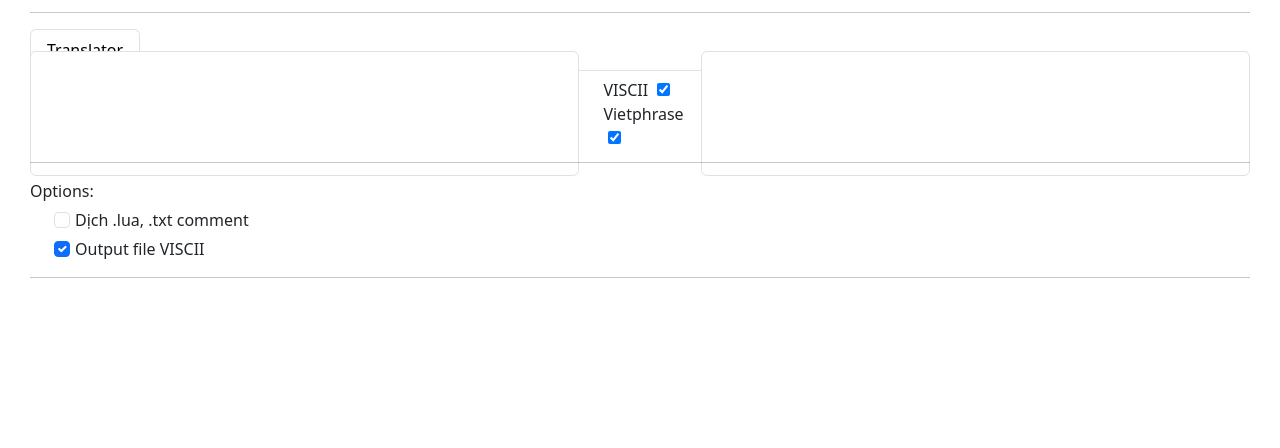
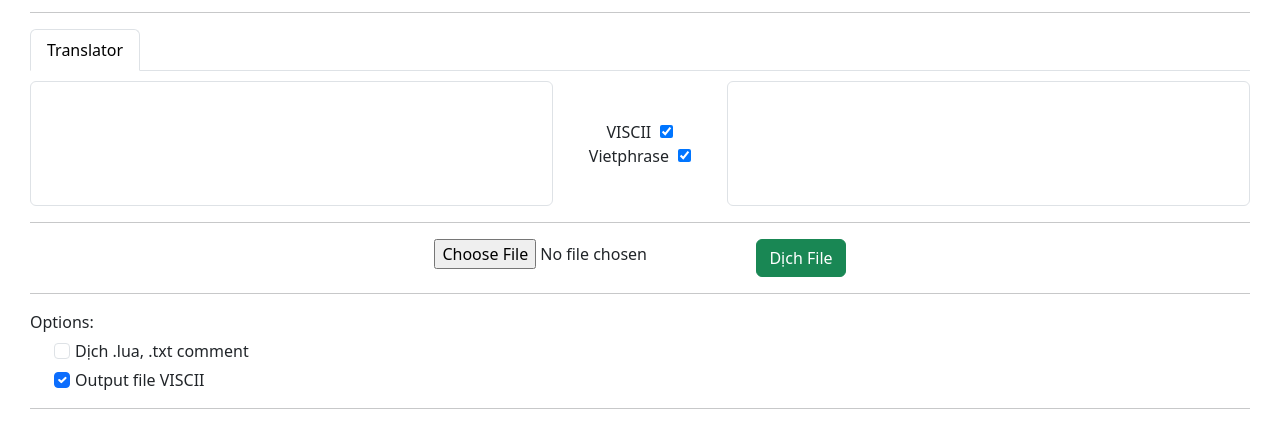
Before and after one commit to zanisle/zanisle.github.io, a plain HTML site: page index.html in a window 1280 px wide. Shown: the part 72-520 px from the top of the page. Drawn offline with nearby package versions, Linux system fonts and the light colour scheme.

Commit message:
Add dich file

```diff
--- a/index.html
+++ b/index.html
@@ -27,11 +27,11 @@
             </li>
         </ul>
         <div class="target translator">
-            <div class="dichText" style="height: 65px;justify-content: center;align-items: center;display: flex;">
-                <div style="width: 45%;">
+            <div class="dichText">
+                <div class="dichText01">
                     <textarea class="form-control" id="dichTextInput"> </textarea>
                 </div>
-                <div style="width: 10%;display: flex;justify-content: center;padding-left: 2%;flex-flow: column;">
+                <div class="dichText02">
                     <div>
                         <span>VISCII</span>
                         <input id="viscii" type="checkbox" checked="checked"
@@ -43,9 +43,14 @@
                             style="margin-left: 5px; margin-top: -1px;" />
                     </div>
                 </div>
-                <div style="width: 45%;">
+                <div class="dichText03">
                     <textarea class="form-control" id="dichTextOutput"></textarea>
                 </div>
+            </div>
+            <hr>
+            <div class="dichFile">
+                <input id="inputFile" type="file"/>
+                <button class="btn btn-success">Dịch File</button>
             </div>
             <hr>
             <div class="translateOption">
--- a/main.css
+++ b/main.css
@@ -1,4 +1,3 @@
-
 body {
     display: flex;
     justify-content: center;
@@ -186,3 +185,33 @@ textarea.form-control {
     height: 125px;
     resize: inherit;
 }
+
+.dichText {
+    display: grid;
+    grid-template-columns: repeat(7, 1fr);
+}
+
+.dichText01 {
+    grid-column-start: 1;
+    grid-column-end: 4;
+}
+
+.dichText02 {
+    display: flex;
+    justify-content: center;
+    flex-flow: column;
+    grid-column-start: 4;
+    grid-column-end: 5;
+    align-items: center;
+}
+
+.dichText03 {
+    grid-column-start: 5;
+    grid-column-end: 8;
+}
+
+.dichFile {
+    display: flex;
+    justify-content: center;
+    gap: 10px;
+}
```
